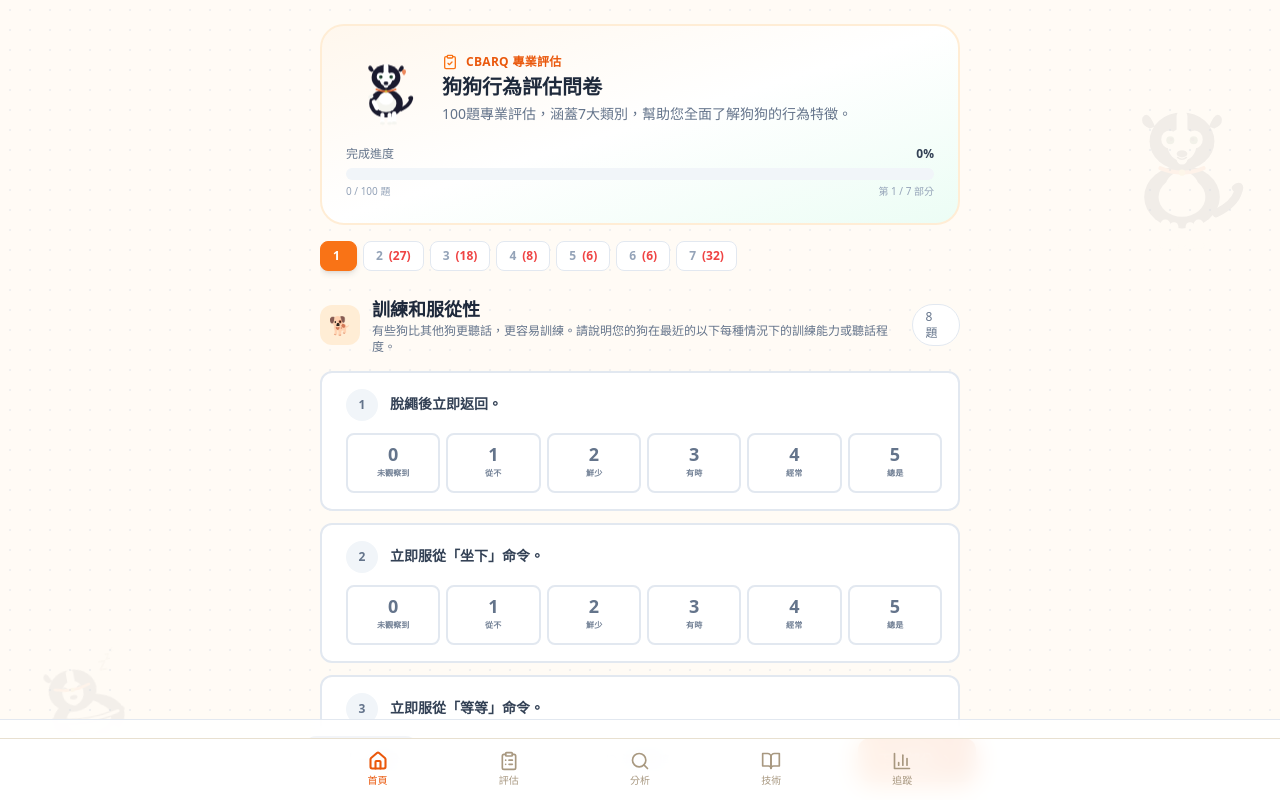
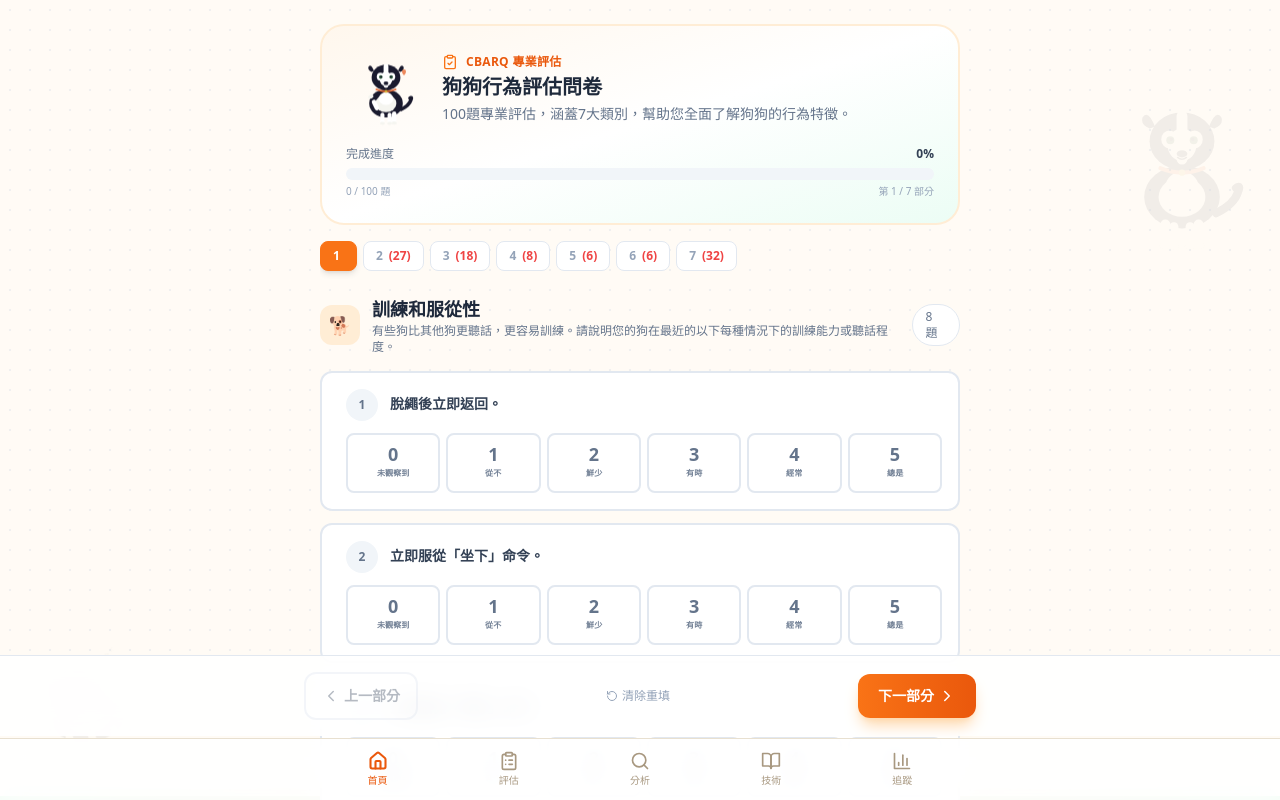
Before and after one commit to chouandony/dog-behavior-analyzer-v3, a Next.js app: page /questionnaire in a window 1280 px wide. Shown: the top 800 px of the page. Built offline with nearby package versions, Linux system fonts and the light colour scheme.

Commit message:
Adjust bottom navigation button position and z-index

```diff
--- a/app/questionnaire/page.tsx
+++ b/app/questionnaire/page.tsx
@@ -413,8 +413,8 @@ export default function QuestionnairePage() {
       </div>
 
       {/* 底部導航按鈕 */}
-      <div className="fixed bottom-0 left-0 right-0 bg-white/90 backdrop-blur-md border-t border-slate-200 p-4 z-40">
-        <div className="max-w-2xl mx-auto flex items-center gap-3">
+      <div className="fixed bottom-16 left-0 right-0 bg-white/90 backdrop-blur-md border-t border-slate-200 p-4 z-50">
+         <div className="max-w-2xl mx-auto flex items-center gap-3">
           <button
             onClick={handlePrev}
             disabled={currentSection === 0}
```
